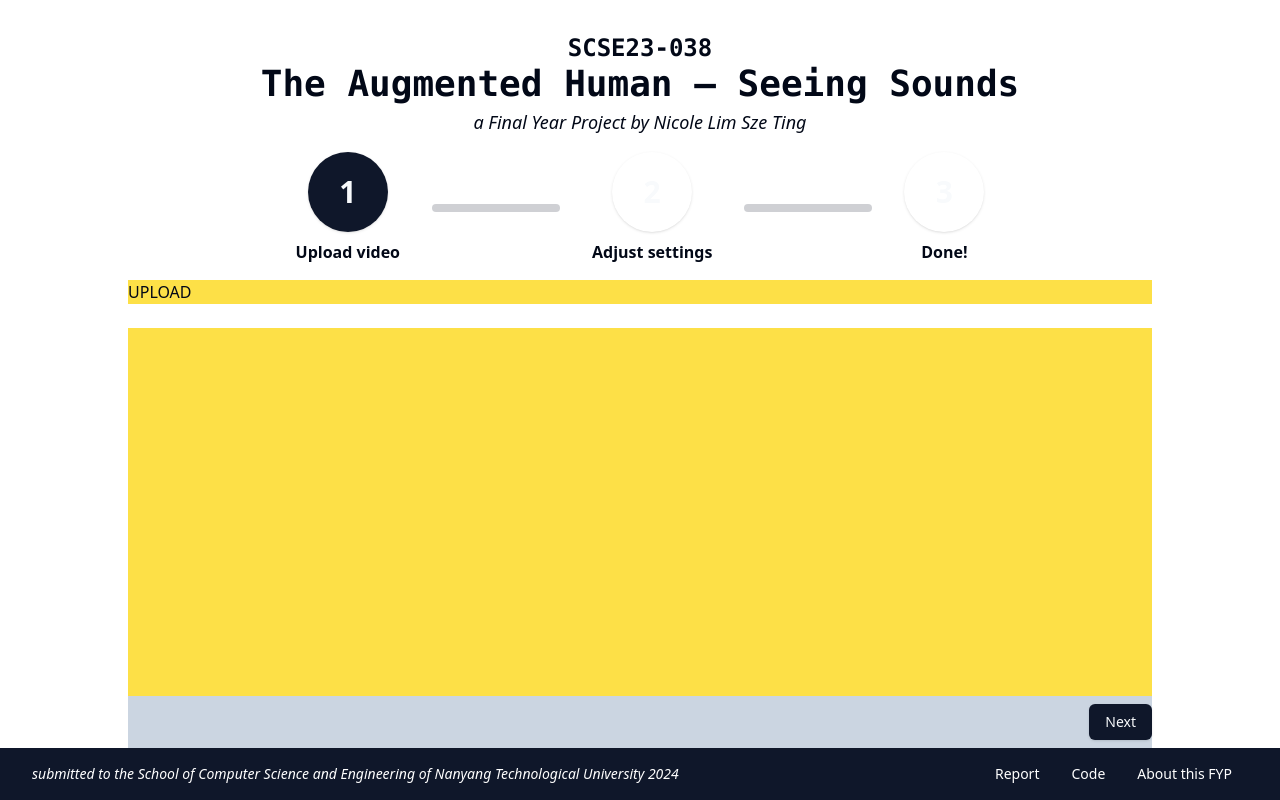
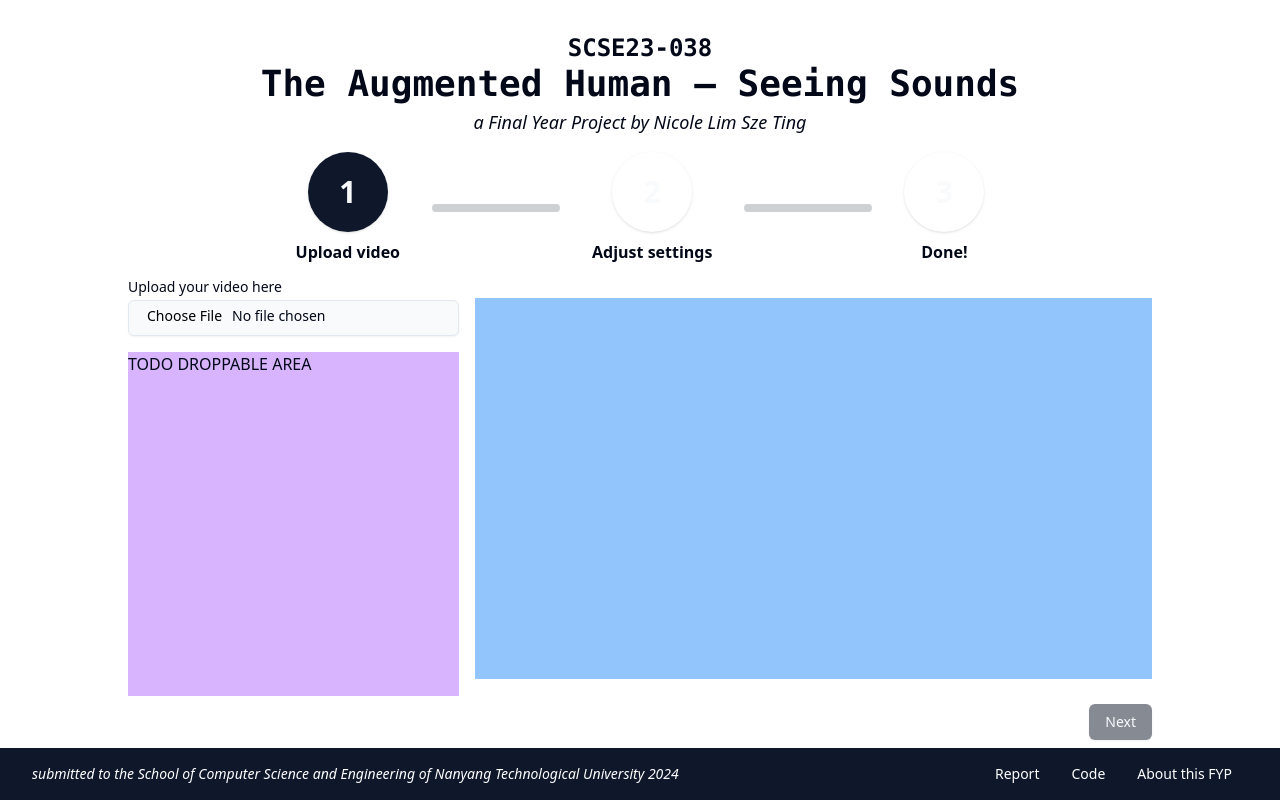
Before and after one commit to nicolelst/seeing_sounds, a React (Vite) app in the folder application/fe/: page / in a window 1280 px wide. Built offline with nearby package versions, Linux system fonts and the light colour scheme.

Commit message:
react-hook-form and react-player for UploadStage

```diff
--- a/application/fe/package.json
+++ b/application/fe/package.json
@@ -11,7 +11,9 @@
   },
   "dependencies": {
     "@dnd-kit/core": "^6.1.0",
+    "@radix-ui/react-aspect-ratio": "^1.0.3",
     "@radix-ui/react-icons": "^1.3.0",
+    "@radix-ui/react-label": "^2.0.2",
     "@radix-ui/react-progress": "^1.0.3",
     "@radix-ui/react-slot": "^1.0.2",
     "class-variance-authority": "^0.7.0",
@@ -19,6 +21,7 @@
     "react": "^18.2.0",
     "react-dom": "^18.2.0",
     "react-hook-form": "^7.51.0",
+    "react-player": "^2.15.1",
     "tailwind-merge": "^2.2.1",
     "tailwindcss-animate": "^1.0.7"
   },
--- a/application/fe/src/App.tsx
+++ b/application/fe/src/App.tsx
@@ -15,14 +15,14 @@ function App() {
 	const formStageNames = ["Upload video", "Adjust settings", "Done!"];
 
 	function nextStage() {
-		// TODO check errors
 		setFormStageNum((formStageNum % formStageNames.length) + 1);
 	}
 
 	const {
 		register,
 		handleSubmit,
-		// watch,
+		getValues,
+		trigger,
 		formState: { errors },
 	} = useForm<FormInputs>();
 	const onSubmit: SubmitHandler<FormInputs> = (data) => {
@@ -41,10 +41,12 @@ function App() {
 						formStageNum={formStageNum}
 						setFormStageNum={setFormStageNum}
 					/>
-					<div className="flex-1 bg-slate-300">
+					<div className="flex-1">
 						{formStageNum === 1 ? (
 							<UploadStage
 								register={register}
+								getValues={getValues}
+								trigger={trigger}
 								errors={errors}
 								nextStage={nextStage}
 							/>
--- a/application/fe/src/components/stages/resultsStage.tsx
+++ b/application/fe/src/components/stages/resultsStage.tsx
@@ -19,8 +19,13 @@ export default function ResultsStage({
 			<div className="flex flex-col w-full h-full bg-green-300">
 				RESULTS
 			</div>
-			<Button className="w-fit my-2 self-end" onClick={nextStage}>
+			<Button
+				className="w-fit my-2 self-end"
+				type="reset"
+				onClick={nextStage}
+			>
 				Start over
+				{/* TODO reset form & clear videoInput field */}
 			</Button>
 		</div>
 	);
--- a/application/fe/src/components/stages/uploadStage.tsx
+++ b/application/fe/src/components/stages/uploadStage.tsx
@@ -1,27 +1,99 @@
+import { ReactElement, useState } from "react";
+import ReactPlayer from "react-player";
 import { Button } from "@/shadcn/components/ui/button";
+import { Input } from "@/shadcn/components/ui/input";
+import { Label } from "@/shadcn/components/ui/label";
 import { FormInputs } from "@/types/formInputs";
-import { ReactElement } from "react";
-import { UseFormRegister, FieldErrors } from "react-hook-form";
+import {
+	UseFormRegister,
+	UseFormGetValues,
+	UseFormTrigger,
+	FieldErrors,
+} from "react-hook-form";
+import { AspectRatio } from "@/shadcn/components/ui/aspect-ratio";
 
 interface UploadStageProps {
 	register: UseFormRegister<FormInputs>;
+	getValues: UseFormGetValues<FormInputs>;
+	trigger: UseFormTrigger<FormInputs>;
 	errors: FieldErrors<FormInputs>;
 	nextStage: () => void;
 }
 
 export default function UploadStage({
 	register,
+	getValues,
+	trigger,
 	errors,
 	nextStage,
 }: UploadStageProps): ReactElement {
+	function handleNext() {
+		trigger("videoInput");
+		if (getValues("videoInput") && !errors.videoInput) nextStage();
+	}
+
+	const [videoFilepath, setVideoFilepath] = useState<string>("");
+
 	return (
 		<div className="flex flex-col w-full h-full">
-			<div className="flex flex-col w-full h-full bg-yellow-300">
-				UPLOAD
-				<input {...register("exampleRequired", { required: true })} />
-				{errors.exampleRequired && <span>This field is required</span>}
+			<div className="grid grid-cols-3 gap-4 w-full h-full">
+				<div className="col-span-1 flex flex-col h-full w-full gap-y-4">
+					<div className="grid w-full items-center gap-1.5">
+						{errors.videoInput ? (
+							<Label className="text-red-500">
+								{errors.videoInput.message}
+							</Label>
+						) : (
+							<Label>Upload your video here</Label>
+						)}
+						<Input
+							id="video"
+							type="file"
+							className={
+								errors.videoInput ? "bg-red-100" : "bg-slate-50"
+							}
+							{...register("videoInput", {
+								onChange: (e) => {
+									trigger("videoInput");
+									setVideoFilepath(
+										URL.createObjectURL(e.target.files[0])
+									);
+								},
+								required: "Please upload a video.",
+								validate: (value: FileList) => {
+									if (value.length === 0) {
+										return "Please upload a video.";
+									}
+									const file = value[0];
+									if (file.type !== "video/mp4") {
+										// TODO add more valid formats
+										return "Invalid video format.";
+									}
+									return true;
+								},
+							})}
+						/>
+					</div>
+					<div className="h-full bg-purple-300">
+						TODO DROPPABLE AREA
+					</div>
+				</div>
+				<div className="col-span-2 h-full w-full flex items-center justify-center">
+					<AspectRatio className="bg-blue-300" ratio={16 / 9}>
+						<ReactPlayer
+							url={errors.videoInput ? "" : videoFilepath}
+							width="100%"
+							height="100%"
+							controls={true}
+						/>
+					</AspectRatio>
+				</div>
 			</div>
-			<Button className="w-fit my-2 self-end" onClick={nextStage}>
+			<Button
+				className="w-fit my-2 self-end"
+				onClick={handleNext}
+				disabled={!getValues("videoInput") || errors.videoInput}
+			>
 				Next
 			</Button>
 		</div>
--- /dev/null
+++ b/application/fe/src/shadcn/components/ui/aspect-ratio.tsx
@@ -0,0 +1,5 @@
+import * as AspectRatioPrimitive from "@radix-ui/react-aspect-ratio"
+
+const AspectRatio = AspectRatioPrimitive.Root
+
+export { AspectRatio }
--- /dev/null
+++ b/application/fe/src/shadcn/components/ui/input.tsx
@@ -0,0 +1,25 @@
+import * as React from "react"
+
+import { cn } from "@/shadcn/utils"
+
+export interface InputProps
+  extends React.InputHTMLAttributes<HTMLInputElement> {}
+
+const Input = React.forwardRef<HTMLInputElement, InputProps>(
+  ({ className, type, ...props }, ref) => {
+    return (
+      <input
+        type={type}
+        className={cn(
+          "flex h-9 w-full rounded-md border border-slate-200 bg-transparent px-3 py-1 text-sm shadow-sm transition-colors file:border-0 file:bg-transparent file:text-sm file:font-medium placeholder:text-slate-500 focus-visible:outline-none focus-visible:ring-1 focus-visible:ring-slate-950 disabled:cursor-not-allowed disabled:opacity-50 dark:border-slate-800 dark:placeholder:text-slate-400 dark:focus-visible:ring-slate-300",
+          className
+        )}
+        ref={ref}
+        {...props}
+      />
+    )
+  }
+)
+Input.displayName = "Input"
+
+export { Input }
--- /dev/null
+++ b/application/fe/src/shadcn/components/ui/label.tsx
@@ -0,0 +1,24 @@
+import * as React from "react"
+import * as LabelPrimitive from "@radix-ui/react-label"
+import { cva, type VariantProps } from "class-variance-authority"
+
+import { cn } from "@/shadcn/utils"
+
+const labelVariants = cva(
+  "text-sm font-medium leading-none peer-disabled:cursor-not-allowed peer-disabled:opacity-70"
+)
+
+const Label = React.forwardRef<
+  React.ElementRef<typeof LabelPrimitive.Root>,
+  React.ComponentPropsWithoutRef<typeof LabelPrimitive.Root> &
+    VariantProps<typeof labelVariants>
+>(({ className, ...props }, ref) => (
+  <LabelPrimitive.Root
+    ref={ref}
+    className={cn(labelVariants(), className)}
+    {...props}
+  />
+))
+Label.displayName = LabelPrimitive.Root.displayName
+
+export { Label }
--- a/application/fe/src/types/formInputs.tsx
+++ b/application/fe/src/types/formInputs.tsx
@@ -1,3 +1,4 @@
 export type FormInputs = {
-	exampleRequired: string;
+	videoInput: FileList;
+	// TODO add settings
 };
```
Also changed, not shown: 1 other file (tests, documents, lock files or other folders).
